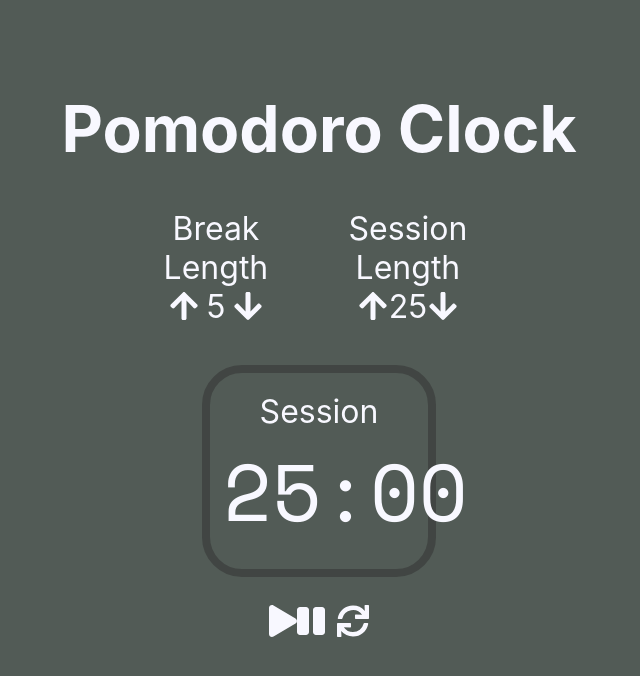
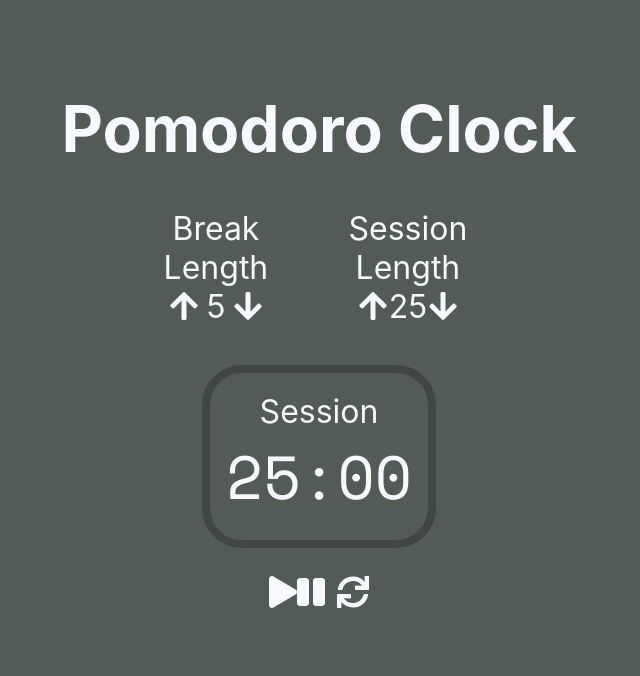
Before and after one commit to rizsyed1/pomodoro-clock, a React (Create React App) app: page / in a window 1280 px wide. Shown: the top 676 px of the page, without its empty margins (321-961 px from the left). Built offline with nearby package versions, Linux system fonts and the light colour scheme.

Commit message:
fixed styling issue RE timer and screen sizes just over mid-width size

```diff
--- a/src/Timer/Timer.css
+++ b/src/Timer/Timer.css
@@ -3,6 +3,7 @@
 .timerContainer{
     display: flex;
     justify-content: center;
+    text-align: center;
     flex-direction: column;
     width: 40%;
     margin-top: 7%;
@@ -47,8 +48,9 @@
     }
 
     .timeDisplay{
+        display: inline-block;
         font-family: 'Space Mono', monospace;
-        font-size: 5em;
+        font-size: 3.8em;
     }
 
 }
```
